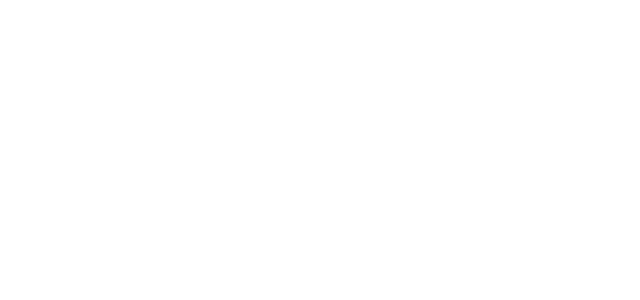
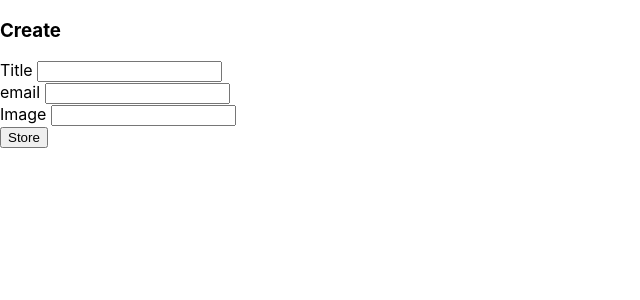
Before and after one commit to AlessHub/aless-portfolio, a React (Create React App) app: page /create in a window 1280 px wide. Before the commit this address had no page. Shown: the top 300 px of the page, without its empty margins (0-640 px from the left). Built offline with nearby package versions, Linux system fonts and the light colour scheme.

Commit message:
added API connection, made basic show and create functions, installed dependencies and added gh pages support

```diff
--- a/package.json
+++ b/package.json
@@ -1,6 +1,7 @@
 {
   "name": "portfolio-frontend",
   "version": "0.1.0",
+  "homepage": "https://alesshub.github.io/aless-portfolio/",
   "private": true,
   "dependencies": {
     "@emotion/react": "^11.10.5",
@@ -9,6 +10,7 @@
     "@testing-library/jest-dom": "^5.16.5",
     "@testing-library/react": "^13.4.0",
     "@testing-library/user-event": "^13.5.0",
+    "axios": "^1.2.6",
     "react": "^18.2.0",
     "react-dom": "^18.2.0",
     "react-router-dom": "^6.8.0",
@@ -16,6 +18,8 @@
     "web-vitals": "^2.1.4"
   },
   "scripts": {
+    "predeploy": "npm run build",
+    "deploy": "gh-pages -d build",
     "start": "react-scripts start",
     "build": "react-scripts build",
     "test": "react-scripts test",
@@ -40,6 +44,7 @@
     ]
   },
   "devDependencies": {
+    "gh-pages": "^5.0.0",
     "jest": "^27.5.1"
   }
 }
--- /dev/null
+++ b/src/components/layout/CreateProject.jsx
@@ -0,0 +1,56 @@
+import React, { useState } from 'react';
+import { useNavigate } from 'react-router-dom';
+import { createProject } from '../../services/Api'
+
+const CreateProject = () => {
+  const [title, setTitle] = useState('');
+  const [link, setLink] = useState('');
+  const [image_path, setImage_path] = useState('');
+  const navigate = useNavigate();
+
+  const handleSubmit = async (e) => {
+    e.preventDefault();
+      await createProject({ title, link, image_path });
+      navigate('/');
+  };
+
+  return (
+    <div>
+      <h3>Create</h3>
+      <form onSubmit={handleSubmit}>
+        <div className="mb-3">
+          <label className="form-label"> Title </label>
+          <input
+            value={title}
+            onChange={(e) => setTitle(e.target.value)}
+            type="text"
+            className="form-control"
+          />
+        </div>
+        <div className="mb-3">
+          <label className="form-label"> email </label>
+          <input
+            value={link}
+            onChange={(e) => setLink(e.target.value)}
+            type="text"
+            className="form-control"
+          />
+        </div>
+        <div className="mb-3">
+          <label className="form-label"> Image </label>
+          <input
+            value={image_path}
+            onChange={(e) => setImage_path(e.target.value)}
+            type="text"
+            className="form-control"
+          />
+        </div>
+        <button type="submit" className="btn btn-success">
+          Store
+        </button>
+      </form>
+    </div>
+  );
+};
+
+export default CreateProject;
--- /dev/null
+++ b/src/components/layout/ShowProjects.jsx
@@ -0,0 +1,53 @@
+import React, { useEffect, useState } from 'react'
+import { getAllProjects, deleteProject } from '../../services/Api'
+import { Link } from 'react-router-dom';
+
+const ShowProjects = () => {
+const [projects, setProjects] = useState([]);
+
+useEffect( () => {
+    getProjects();
+}, [])
+
+const getProjects = async () => {
+    const response = await getAllProjects();
+    setProjects(response.data);
+}
+
+const handleDelete = async (id) => {
+    await deleteProject(id);
+    getProjects();
+}
+return (
+<div>
+<Link to="/create" className='btn btn-success btn-lg '> Create </Link>
+
+    <table>
+        <thead>
+            <tr>
+                <th>Nombre</th>
+                <th>email</th>
+                <th>Action</th>
+            </tr>
+        </thead>
+        <tbody>
+            {
+                projects.map( (project) => (
+                    <tr key={project.id}>
+                        <td>{project.title}</td>
+                        <td>{project.link}</td>
+                        <td>
+                            <Link to={`/edit/${project.id}`} className='btn btn-warning'>Edit</Link>
+                            <button onClick={() => handleDelete(project.id)} className="btn btn-danger">Delete</button>
+                        </td>
+
+                    </tr>
+                ))
+            }
+        </tbody>
+    </table>
+</div>
+)
+}
+
+export default ShowProjects;
--- a/src/router/public/Router.jsx
+++ b/src/router/public/Router.jsx
@@ -7,6 +7,7 @@ import {
 } from "react-router-dom";
 
 import Home from '../../views/Home';
+import Create from '../../views/Create';
 
 export default class PublicRoute extends React.Component {
     render() {
@@ -14,6 +15,7 @@ export default class PublicRoute extends React.Component {
         <Router>
             <Routes>
                 <Route exact path="/" element={<Home/>}/>
+                <Route path='/create' element={<Create/>} />
             </Routes>
         </Router>
       );
--- /dev/null
+++ b/src/services/Api.js
@@ -0,0 +1,20 @@
+import axios from 'axios';
+
+const url = 'http://localhost:8000/api'
+
+export const getAllProjects = () => {
+    return axios.get(`${url}/projects`);
+}
+
+export const deleteProject = (id) => {
+    return axios.delete(`${url}/projects/${id}`);
+}
+
+export const createProject = async (project) => {
+    try {
+      const response = await axios.post(`${url}/projects`, project);
+      return response.data;
+    } catch (error) {
+      throw error;
+    }
+  };
--- /dev/null
+++ b/src/views/Create.jsx
@@ -0,0 +1,12 @@
+import React from 'react';
+import CreateProject from '../components/layout/CreateProject';
+
+const Home = () => {
+  return (
+    <>
+        <CreateProject/>
+    </>
+  )
+}
+
+export default Home
--- a/src/views/Home.jsx
+++ b/src/views/Home.jsx
@@ -1,9 +1,11 @@
-import React from 'react'
+import React from 'react';
+import ShowElement from '../components/layout/ShowProjects';
 
 const Home = () => {
   return (
     <>
         <h1>Title! :D</h1>
+        <ShowElement/>
     </>
   )
 }
```
Also changed, not shown: src/components/layout/.txt (deleted), 1 other file (tests, documents, lock files or other folders).
